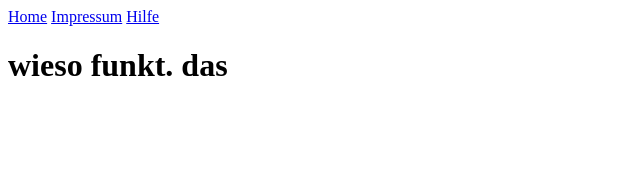
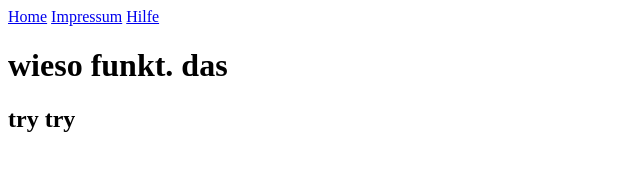
Before and after one commit to VulpesZerdes/GrundgeruestWebshop, a plain HTML site: page index.html in a window 1280 px wide. Shown: the full height of the page, 0-640 px from the left. Drawn offline with Linux system fonts and the light colour scheme.

Commit message:
version 0.02

```diff
--- a/index.html
+++ b/index.html
@@ -11,5 +11,6 @@
     <a href="help.html">Hilfe</a>
 </div>
 <h1>wieso funkt. das</h1>
+<h2>try try</h2>
 </body>
 </html>
```
